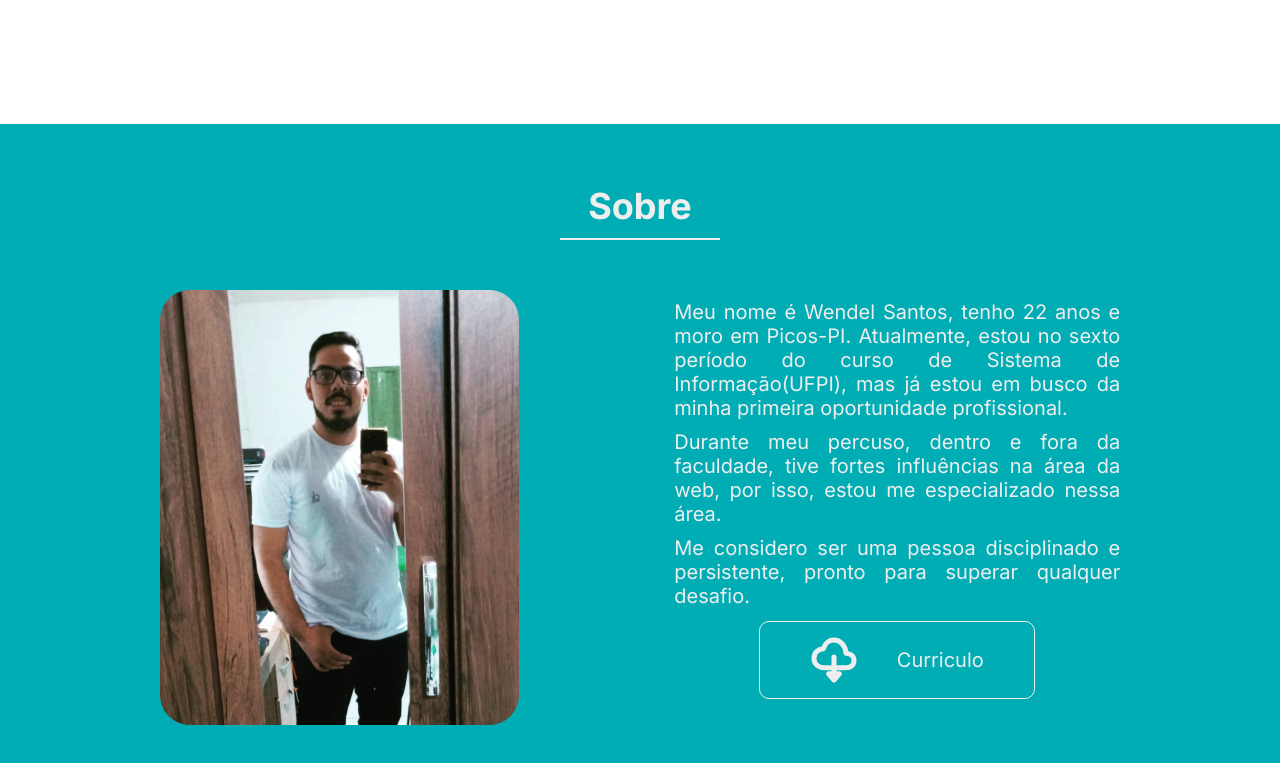
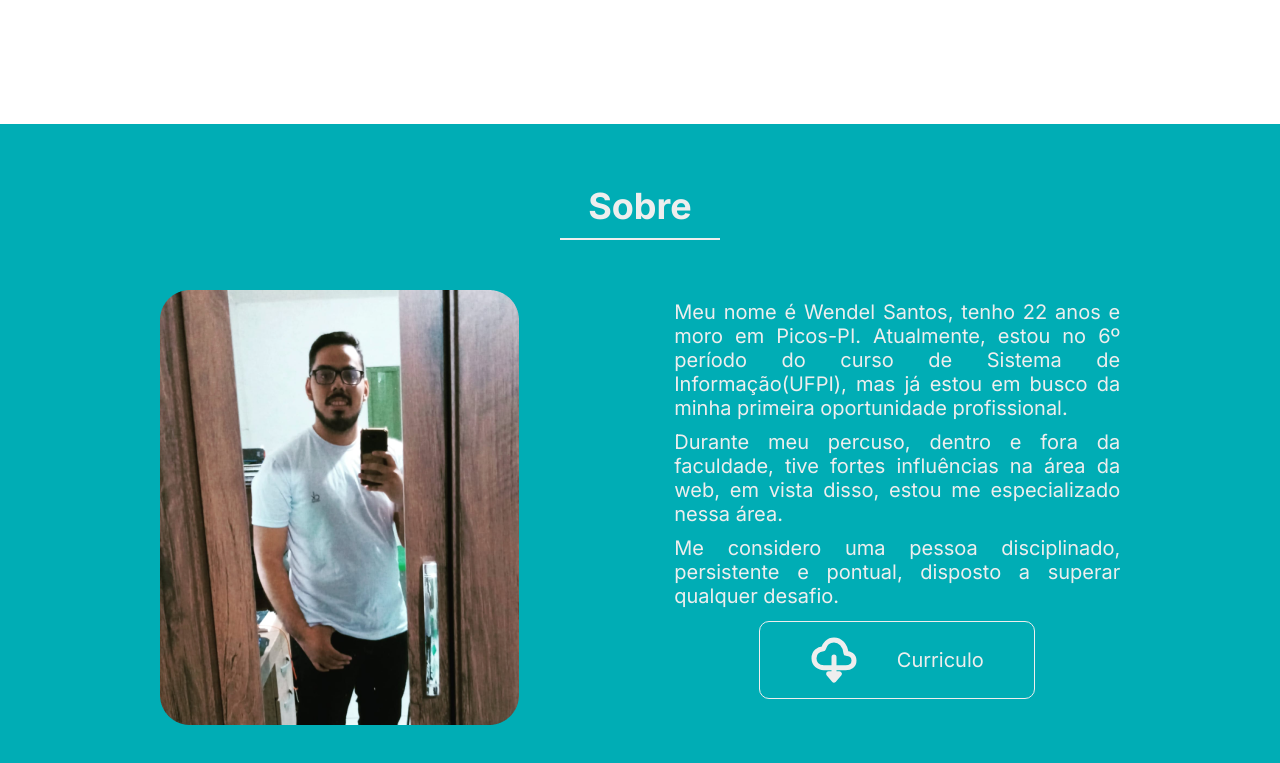
Before and after one commit to WendelSantosNunes/Portfolio-v1, a React (Create React App) app: page / in a window 1280 px wide. Shown: the part 525-1288 px from the top of the page. Built offline with nearby package versions, Linux system fonts and the light colour scheme.

Commit message:
Update contact

```diff
--- a/src/components/About/index.tsx
+++ b/src/components/About/index.tsx
@@ -13,15 +13,15 @@ export function Abount() {
                     <div>
                         <p>
                             Meu nome é Wendel Santos, tenho 22 anos e moro em Picos-PI.
-                            Atualmente, estou no sexto período do curso de Sistema de Informação(UFPI),
+                            Atualmente, estou no 6º período do curso de Sistema de Informação(UFPI),
                             mas já estou em busco da minha primeira oportunidade profissional.
                         </p>
                         <p>
                             Durante meu percuso, dentro e fora da faculdade, tive fortes influências na área da web,
-                            por isso, estou me especializado nessa área.
+                            em vista disso, estou me especializado nessa área.
                         </p>
                         <p>
-                            Me considero ser uma pessoa disciplinado e  persistente, pronto para superar qualquer desafio.
+                            Me considero uma pessoa disciplinado, persistente e pontual, disposto a superar qualquer desafio.
                         </p>
                         <a href="https://drive.google.com/file/d/1w-Gajk6woDNBoreWbny3OP1sMu2rOR-l/view?usp=sharing" target='_blank' rel="noreferrer" >
                             <img src={imgCloud} alt="Cloud" /> Curriculo
```
